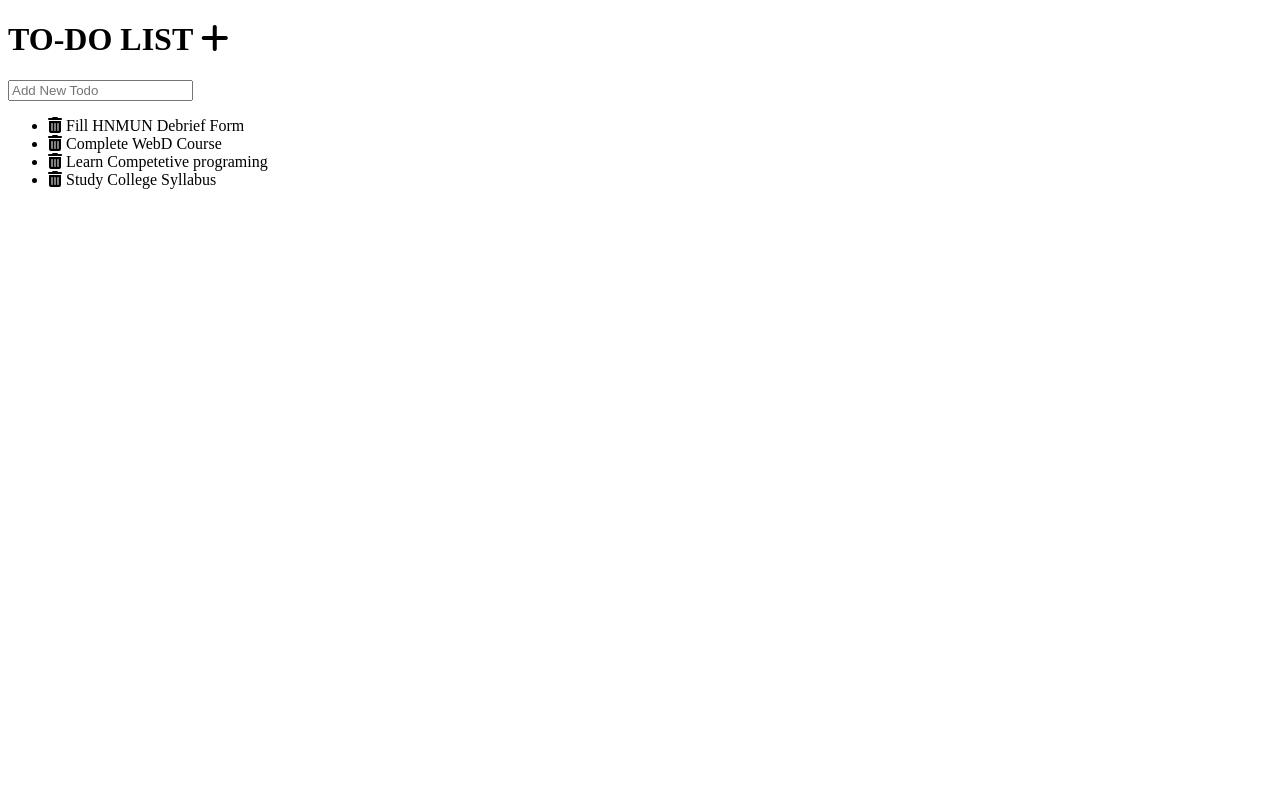
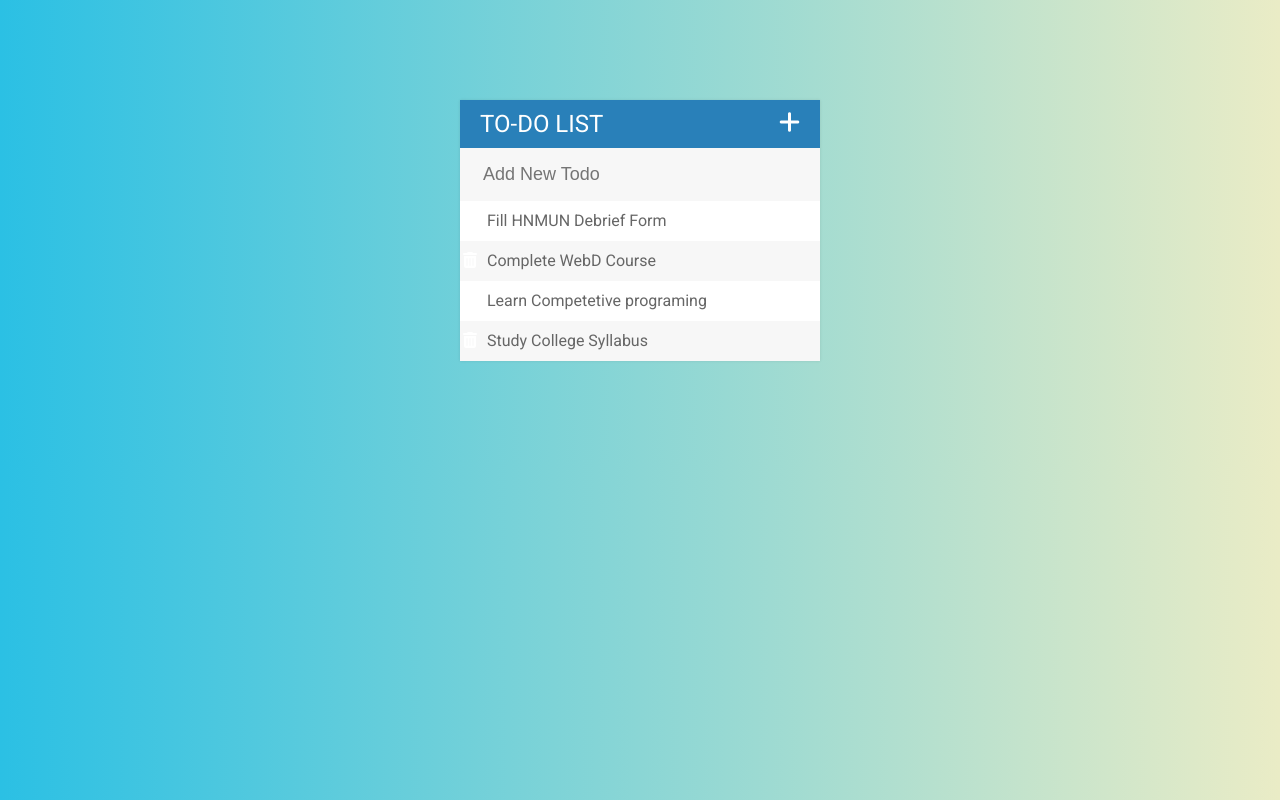
Before and after one commit to Yajassardana/Todo-app, a plain HTML site: page TODOjQ.html in a window 1280 px wide. Drawn offline with Linux system fonts and the light colour scheme.

Commit message:
link css file

```diff
--- a/TODOjQ.html
+++ b/TODOjQ.html
@@ -3,7 +3,7 @@
 <head>
 	<title>TODO</title>
 	<script src="https://kit.fontawesome.com/9d05a65a82.js" crossorigin="anonymous"></script>
-
+	<link rel="stylesheet" type="text/css" href="assets/css/TODOjQ.css">
 	<script type="text/javascript" src="assets/js/lib/jquery-3.4.1.min.js"></script>
  	<link href="https://fonts.googleapis.com/css?family=Roboto&display=swap" rel="stylesheet">
 </head>
```
